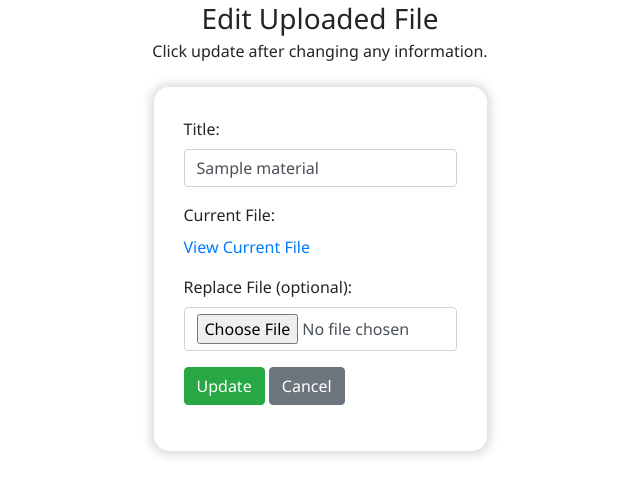
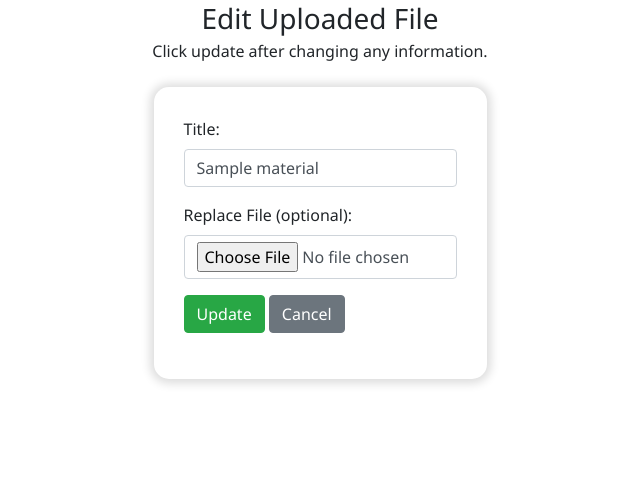
Before and after one commit to ehrin08/PHP-Integrated-E-Learning-Platform-for-Accessible-Quality-Education, a PHP site: page /edit.php?material_id=1 in a window 1280 px wide. Shown: the part 128-624 px from the top of the page, without its empty margins (320-960 px from the left). Run offline with PHP 8.4, Linux system fonts and the light colour scheme; the visitor is signed in with stand-in values (Sample User, id 1); tables that the repository leaves empty hold one stand-in row (values such as "Sample post").

Commit message:
udpate 12-06

```diff
--- a/edit.php
+++ b/edit.php
@@ -46,11 +46,6 @@ if (!$file) {
                     value="<?php echo htmlspecialchars($file['title']); ?>" required>
             </div>
             <div class="form-group">
-                <label for="current_file">Current File:</label>
-                <p><a href="view_file.php?material_id=<?php echo $material_id; ?>" target="_blank">
-                    View Current File</a></p>
-            </div>
-            <div class="form-group">
                 <label for="document">Replace File (optional):</label>
                 <input type="file" name="document" id="document" class="form-control" accept=".pdf">
             </div>
```
